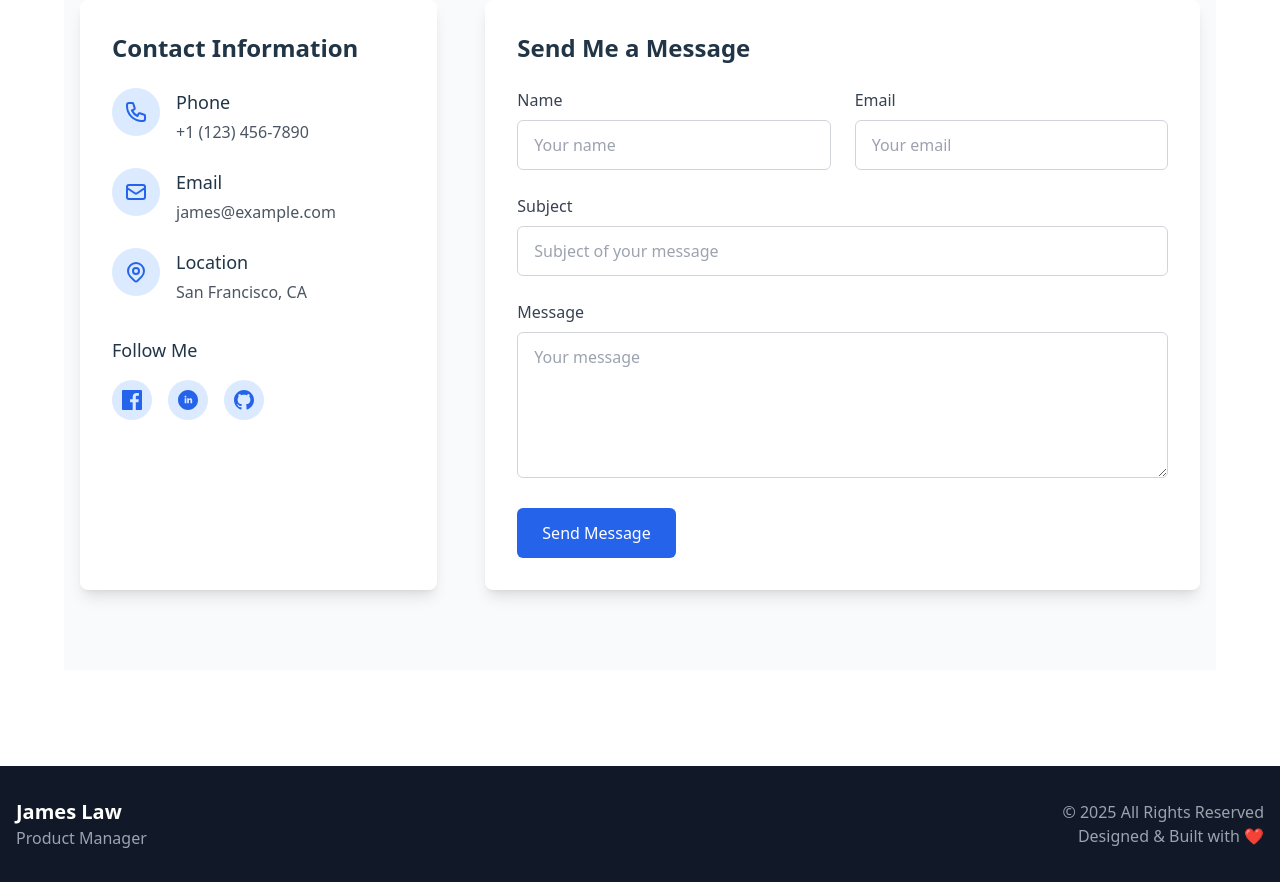
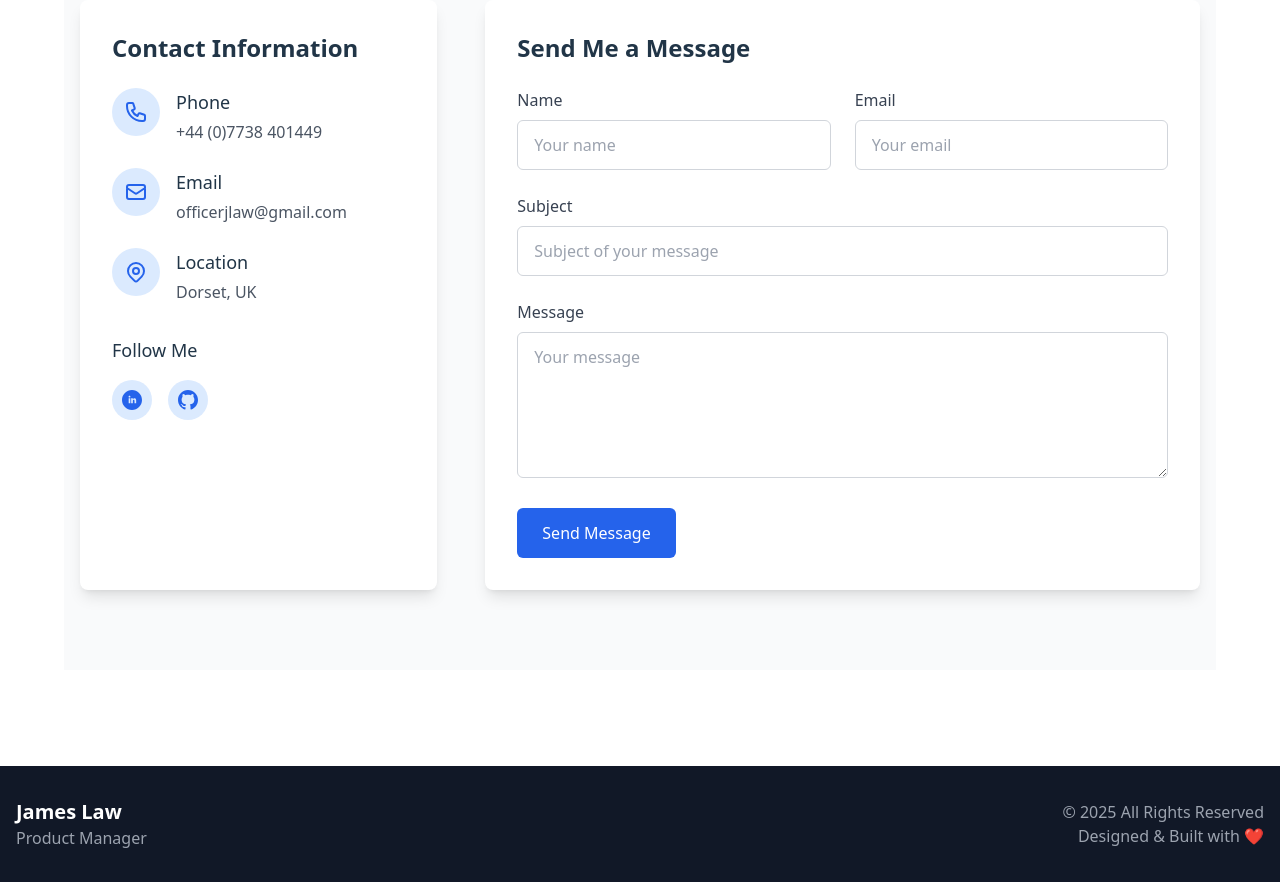
Before and after one commit to James1Law/my-portfolio, a React (Vite) app: page / in a window 1280 px wide. Shown: the part 5860-6742 px from the top of the page. Built offline with nearby package versions, Linux system fonts and the light colour scheme.

Commit message:
icons update

```diff
--- a/src/sections/Contact.jsx
+++ b/src/sections/Contact.jsx
@@ -116,7 +116,7 @@ const Contact = () => {
                   </div>
                   <div className="ml-4">
                     <h4 className="text-lg font-medium mb-1">Phone</h4>
-                    <p className="text-gray-600">+1 (123) 456-7890</p>
+                    <p className="text-gray-600">+44 (0)7738 401449</p>
                   </div>
                 </div>
 
@@ -128,7 +128,7 @@ const Contact = () => {
                   </div>
                   <div className="ml-4">
                     <h4 className="text-lg font-medium mb-1">Email</h4>
-                    <p className="text-gray-600">james@example.com</p>
+                    <p className="text-gray-600">officerjlaw@gmail.com</p>
                   </div>
                 </div>
 
@@ -141,7 +141,7 @@ const Contact = () => {
                   </div>
                   <div className="ml-4">
                     <h4 className="text-lg font-medium mb-1">Location</h4>
-                    <p className="text-gray-600">San Francisco, CA</p>
+                    <p className="text-gray-600">Dorset, UK</p>
                   </div>
                 </div>
               </div>
@@ -149,17 +149,22 @@ const Contact = () => {
               <div className="mt-8">
                 <h4 className="text-lg font-medium mb-4">Follow Me</h4>
                 <div className="flex space-x-4">
-                  <a href="#" className="w-10 h-10 bg-blue-100 rounded-full flex items-center justify-center text-blue-600 hover:bg-blue-600 hover:text-white transition-colors">
-                    <svg className="w-5 h-5" fill="currentColor" viewBox="0 0 24 24" xmlns="http://www.w3.org/2000/svg">
-                      <path d="M22.675 0h-21.35c-.732 0-1.325.593-1.325 1.325v21.351c0 .731.593 1.324 1.325 1.324h11.495v-9.294h-3.128v-3.622h3.128v-2.671c0-3.1 1.893-4.788 4.659-4.788 1.325 0 2.463.099 2.795.143v3.24l-1.918.001c-1.504 0-1.795.715-1.795 1.763v2.313h3.587l-.467 3.622h-3.12v9.293h6.116c.73 0 1.323-.593 1.323-1.325v-21.35c0-.732-.593-1.325-1.325-1.325z" />
-                    </svg>
-                  </a>
-                  <a href="#" className="w-10 h-10 bg-blue-100 rounded-full flex items-center justify-center text-blue-600 hover:bg-blue-600 hover:text-white transition-colors">
+                  <a
+                    href="https://www.linkedin.com/in/james-law-4386b553/"
+                    target="_blank"
+                    rel="noopener noreferrer"
+                    className="w-10 h-10 bg-blue-100 rounded-full flex items-center justify-center text-blue-600 hover:bg-blue-600 hover:text-white transition-colors"
+                  >
                     <svg className="w-5 h-5" fill="currentColor" viewBox="0 0 24 24" xmlns="http://www.w3.org/2000/svg">
                       <path d="M12 0c-6.627 0-12 5.373-12 12s5.373 12 12 12 12-5.373 12-12-5.373-12-12-12zm-2 16h-2v-6h2v6zm-1-6.891c-.607 0-1.1-.496-1.1-1.109 0-.612.492-1.109 1.1-1.109s1.1.497 1.1 1.109c0 .613-.493 1.109-1.1 1.109zm8 6.891h-1.998v-2.861c0-1.881-2.002-1.722-2.002 0v2.861h-2v-6h2v1.093c.872-1.616 4-1.736 4 1.548v3.359z" />
                     </svg>
                   </a>
-                  <a href="#" className="w-10 h-10 bg-blue-100 rounded-full flex items-center justify-center text-blue-600 hover:bg-blue-600 hover:text-white transition-colors">
+                  <a
+                    href="https://github.com/James1Law"
+                    target="_blank"
+                    rel="noopener noreferrer"
+                    className="w-10 h-10 bg-blue-100 rounded-full flex items-center justify-center text-blue-600 hover:bg-blue-600 hover:text-white transition-colors"
+                  >
                     <svg className="w-5 h-5" fill="currentColor" viewBox="0 0 24 24" xmlns="http://www.w3.org/2000/svg">
                       <path d="M12 0c-6.626 0-12 5.373-12 12 0 5.302 3.438 9.8 8.207 11.387.599.111.793-.261.793-.577v-2.234c-3.338.726-4.033-1.416-4.033-1.416-.546-1.387-1.333-1.756-1.333-1.756-1.089-.745.083-.729.083-.729 1.205.084 1.839 1.237 1.839 1.237 1.07 1.834 2.807 1.304 3.492.997.107-.775.418-1.305.762-1.604-2.665-.305-5.467-1.334-5.467-5.931 0-1.311.469-2.381 1.236-3.221-.124-.303-.535-1.524.117-3.176 0 0 1.008-.322 3.301 1.23.957-.266 1.983-.399 3.003-.404 1.02.005 2.047.138 3.006.404 2.291-1.552 3.297-1.23 3.297-1.23.653 1.653.242 2.874.118 3.176.77.84 1.235 1.911 1.235 3.221 0 4.609-2.807 5.624-5.479 5.921.43.372.823 1.102.823 2.222v3.293c0 .319.192.694.801.576 4.765-1.589 8.199-6.086 8.199-11.386 0-6.627-5.373-12-12-12z" />
                     </svg>
```
